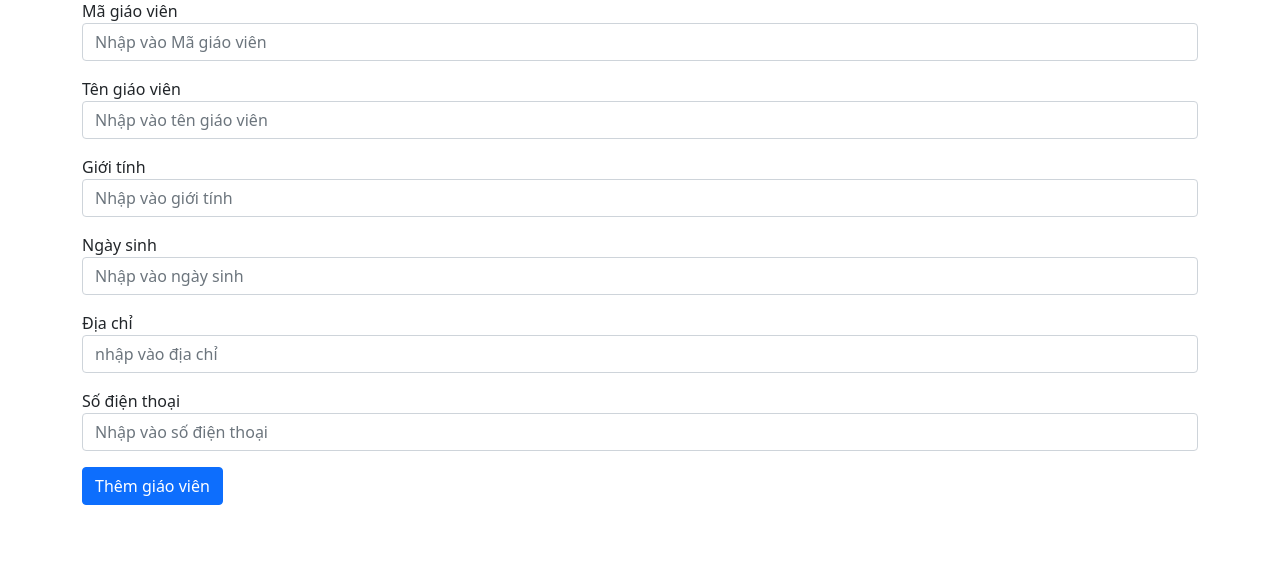
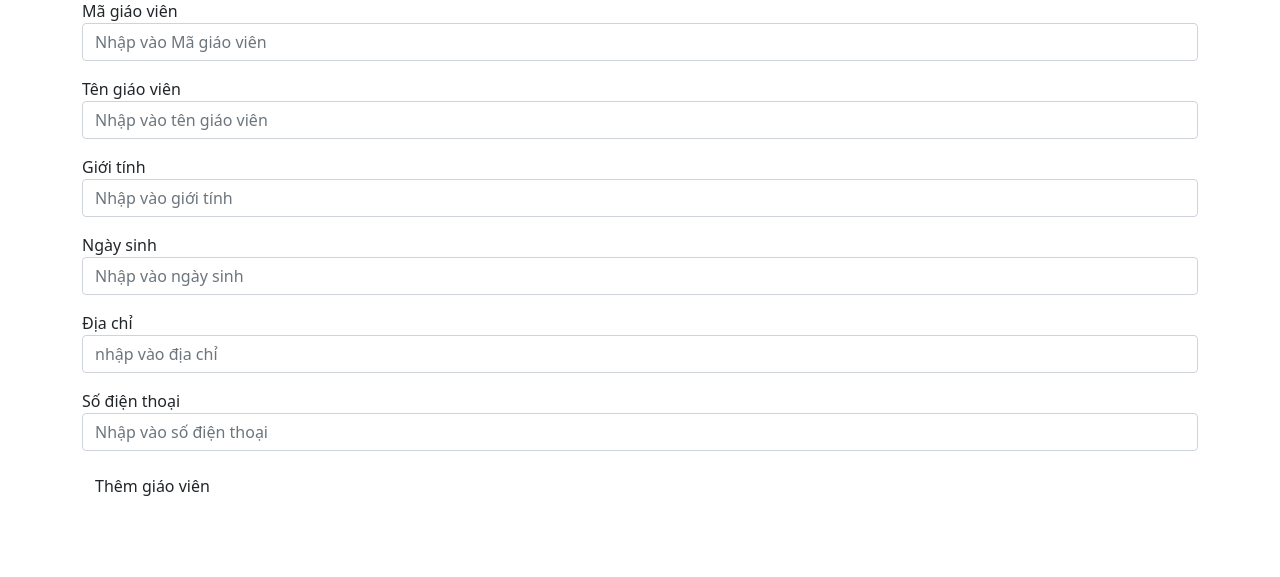
Before and after one commit to khiemcoNY/BTL_CongNgheWeb, a PHP site: page /addgiaovien.php in a window 1280 px wide. Shown: the part 236-813 px from the top of the page. Run offline with PHP 8.4, Linux system fonts and the light colour scheme; data that the repository does not hold is empty.

Commit message:
update name cho button them giao vien

```diff
--- a/De10_QuanLyHocSinhTruongHoc/src/addgiaovien.php
+++ b/De10_QuanLyHocSinhTruongHoc/src/addgiaovien.php
@@ -62,7 +62,7 @@
                         <label for="exampleInputSDT" >Số điện thoại</label>
                         <input type="text" name="SDT" class="form-control" id="exampleInputSDT" aria-describedby="" placeholder="Nhập vào số điện thoại" >
                     </div>
-                    <button type="submit" name="SDT" class="btn btn-primary">Thêm giáo viên</button>
+                    <button type="submit" name="nutthem" class="btn btn-giaovien">Thêm giáo viên</button>
                 </form>
                 <br /><br /><br />
                 <div class="table-responsive" id="employee_table">
```
